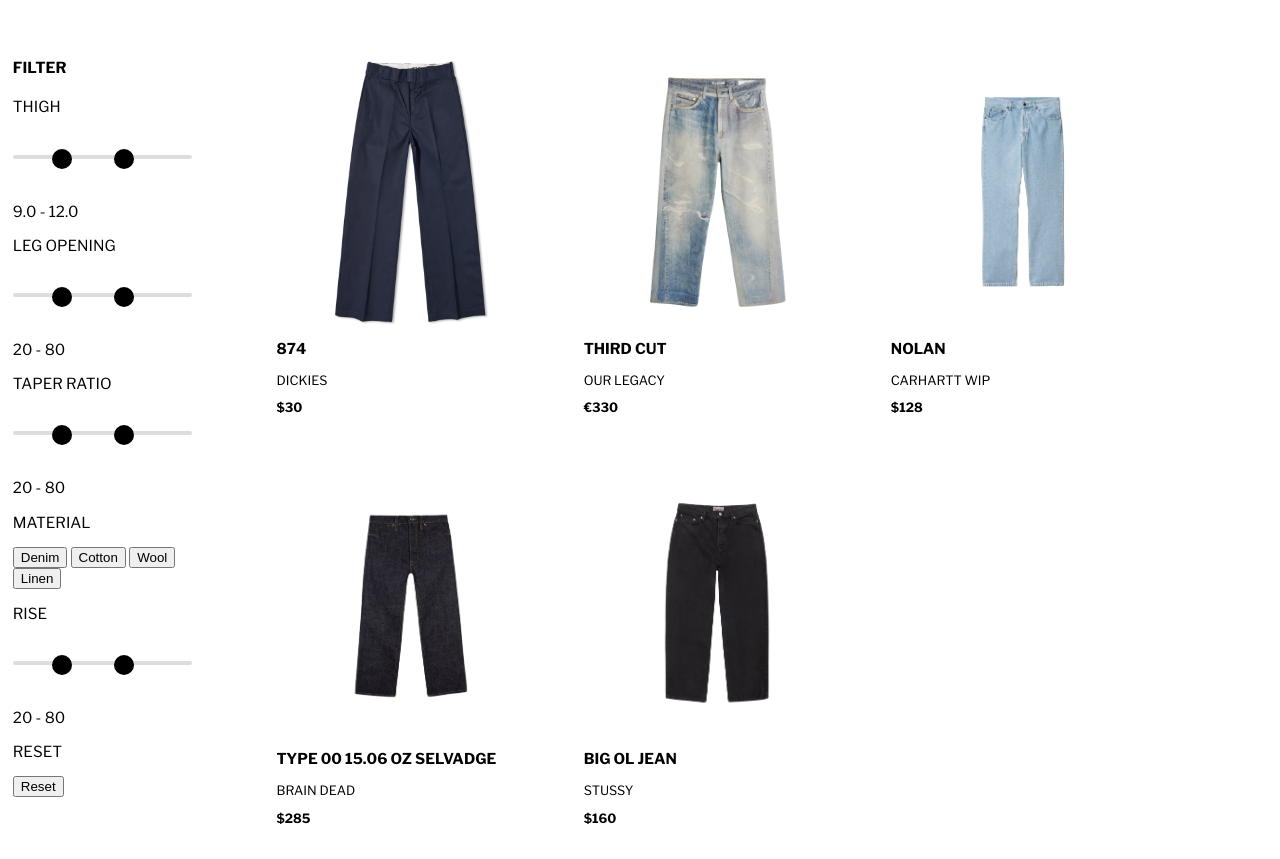
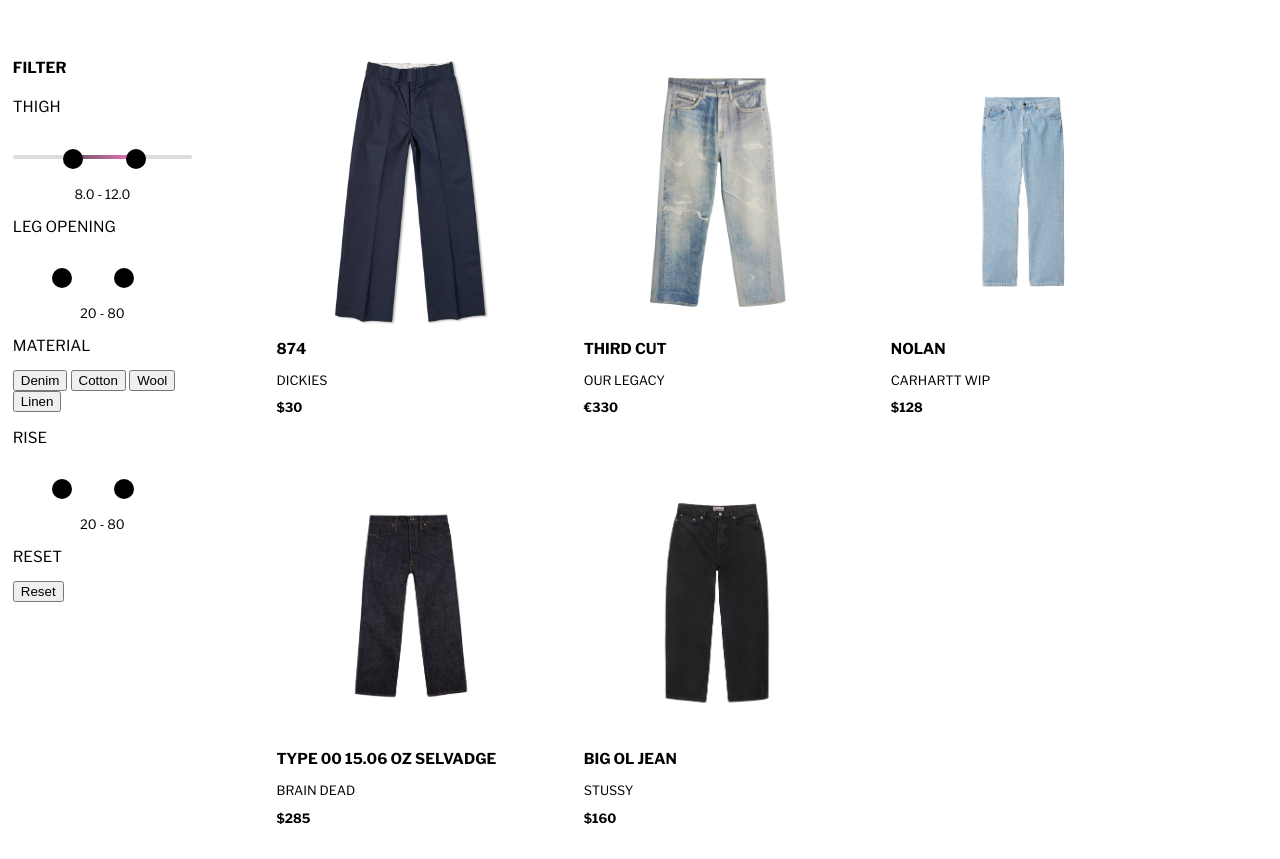
Before and after one commit to colecarter96/PantsIndex, a plain HTML site: page index copy.html in a window 1280 px wide. Shown: the part 74-933 px from the top of the page. Drawn offline with nearby package versions, Linux system fonts and the light colour scheme.

Commit message:
Got the first slider

```diff
--- a/index copy.html
+++ b/index copy.html
@@ -46,27 +46,27 @@
                     <p>THIGH</p>
                     <div class="slider-container">
                         <div class="slider-track"></div>
-                        <input type="range" min="6" max="19" step="0.5" value="9" id="slider-lower">
-                        <input type="range" min="7" max="15" step="0.5" value="12" id="slider-upper">
+                        <input type="range" min="5" max="15" step="0.5" value="8" id="slider-lower">
+                        <input type="range" min="5" max="15" step="0.5" value="12" id="slider-upper">
                     </div>
                     <div class="values">
-                        <span id="value-lower">20</span> - <span id="value-upper">80</span>
+                        <span id="value-lower">8</span> - <span id="value-upper">12</span>
                     </div>
                 </div>
 
                 <div class="buttonGroup">
                     <p>LEG OPENING</p>
                     <div class="slider-container">
-                        <div class="slider-track"></div>
-                        <input type="range" min="6" max="19" step="0.5" value="9" id="slider-lower">
-                        <input type="range" min="7" max="15" step="0.5" value="12" id="slider-upper">
+                        <div class="slider-track-LO"></div>
+                        <input type="range" min="6" max="19" step="0.5" value="9" id="slider-lower-LO">
+                        <input type="range" min="7" max="15" step="0.5" value="12" id="slider-upper-LO">
                     </div>
                     <div class="values">
-                        <span id="value-lower">20</span> - <span id="value-upper">80</span>
+                        <span id="value-lower-LO">20</span> - <span id="value-upper-LO">80</span>
                     </div>
                 </div>
 
-                <div class="buttonGroup">
+                <!-- <div class="buttonGroup">
                     <p>TAPER RATIO</p>
                     <div class="slider-container">
                         <div class="slider-track"></div>
@@ -76,7 +76,7 @@
                     <div class="values">
                         <span id="value-lower">20</span> - <span id="value-upper">80</span>
                     </div>
-                </div>
+                </div> -->
 
                 <div class="buttonGroup">
                     <p>MATERIAL</p>
@@ -89,12 +89,12 @@
                 <div class="buttonGroup">
                     <p>RISE</p>
                     <div class="slider-container">
-                        <div class="slider-track"></div>
-                        <input type="range" min="6" max="19" step="0.5" value="9" id="slider-lower">
-                        <input type="range" min="7" max="15" step="0.5" value="12" id="slider-upper">
+                        <div class="slider-track-R"></div>
+                        <input type="range" min="6" max="19" step="0.5" value="9" id="slider-lower-R">
+                        <input type="range" min="7" max="15" step="0.5" value="12" id="slider-upper-R">
                     </div>
                     <div class="values">
-                        <span id="value-lower">20</span> - <span id="value-upper">80</span>
+                        <span id="value-lower-R">20</span> - <span id="value-upper-R">80</span>
                     </div>
                 </div>
 
--- a/src/Components/javascript/slider.js
+++ b/src/Components/javascript/slider.js
@@ -1,3 +1,66 @@
+// const sliderLower = document.getElementById('slider-lower-TH');
+// const sliderUpper = document.getElementById('slider-upper-TH');
+// const valueLower = document.getElementById('value-lower-TH');
+// const valueUpper = document.getElementById('value-upper-TH');
+
+// function updateValues() {
+//     let lowerValue = parseFloat(sliderLower.value);
+//     let upperValue = parseFloat(sliderUpper.value);
+
+//     if (lowerValue >= upperValue) {
+//         lowerValue = upperValue - 0.5;
+//         sliderLower.value = lowerValue;
+//     }
+
+//     if (upperValue <= lowerValue) {
+//         upperValue = lowerValue + 0.5;
+//         sliderUpper.value = upperValue;
+//     }
+
+//     valueLower.textContent = lowerValue.toFixed(1);
+//     valueUpper.textContent = upperValue.toFixed(1);
+// }
+
+// sliderLower.addEventListener('input', updateValues);
+// sliderUpper.addEventListener('input', updateValues);
+
+// updateValues();
+
+
+// const sliderLower = document.getElementById('slider-lower-TH');
+// const sliderUpper = document.getElementById('slider-upper-TH');
+// const valueLower = document.getElementById('value-lower-TH');
+// const valueUpper = document.getElementById('value-upper-TH');
+
+// function updateValues() {
+//     let lowerValue = parseFloat(sliderLower.value);
+//     let upperValue = parseFloat(sliderUpper.value);
+
+//     if (lowerValue >= upperValue) {
+//         lowerValue = upperValue - 0.5;
+//         sliderLower.value = lowerValue;
+//     }
+
+//     if (upperValue <= lowerValue) {
+//         upperValue = lowerValue + 0.5;
+//         sliderUpper.value = upperValue;
+//     }
+
+//     valueLower.textContent = lowerValue.toFixed(1);
+//     valueUpper.textContent = upperValue.toFixed(1);
+
+//     // Update track background
+//     const percentLower = ((lowerValue - parseFloat(sliderLower.min)) / (parseFloat(sliderLower.max) - parseFloat(sliderLower.min))) * 100;
+//     const percentUpper = ((upperValue - parseFloat(sliderUpper.min)) / (parseFloat(sliderUpper.max) - parseFloat(sliderUpper.min))) * 100;
+
+//     const sliderTrack = document.querySelector('.slider-track');
+//     sliderTrack.style.background = `linear-gradient(to right, #ddd ${percentLower}%, #565657 ${percentLower}%, #ff73c5 ${percentUpper}%, #ddd ${percentUpper}%)`;
+// }
+
+// sliderLower.addEventListener('input', updateValues);
+// sliderUpper.addEventListener('input', updateValues);
+
+// updateValues(); // Initial call to display initial values
 const sliderLower = document.getElementById('slider-lower');
 const sliderUpper = document.getElementById('slider-upper');
 const valueLower = document.getElementById('value-lower');
@@ -19,9 +82,16 @@ function updateValues() {
 
     valueLower.textContent = lowerValue.toFixed(1);
     valueUpper.textContent = upperValue.toFixed(1);
+
+    // Update track background
+    const percentLower = ((lowerValue - parseFloat(sliderLower.min)) / (parseFloat(sliderLower.max) - parseFloat(sliderLower.min))) * 100;
+    const percentUpper = ((upperValue - parseFloat(sliderUpper.min)) / (parseFloat(sliderUpper.max) - parseFloat(sliderUpper.min))) * 100;
+
+    const sliderTrack = document.querySelector('.slider-track');
+    sliderTrack.style.background = `linear-gradient(to right, #ddd ${percentLower}%, #565657 ${percentLower}%, #ff73c5 ${percentUpper}%, #ddd ${percentUpper}%)`;
 }
 
 sliderLower.addEventListener('input', updateValues);
 sliderUpper.addEventListener('input', updateValues);
 
-updateValues();
+updateValues(); // Initial call to display initial values
--- a/src/css/slider.css
+++ b/src/css/slider.css
@@ -1,12 +1,4 @@
-/* body {
-    display: flex;
-    flex-direction: column;
-    align-items: center;
-    justify-content: center;
-    height: 100vh;
-    margin: 0;
-} */
-
+/* Styles for the slider */
 .slider-container {
     position: relative;
     width: 100%;
@@ -43,9 +35,9 @@ input[type="range"]::-webkit-slider-thumb {
     height: 2vw; /* Relative height */
     max-width: 20px; /* Max width */
     max-height: 20px; /* Max height */
-    min-height: 10px;
-    min-width: 10px;
-    background: #000000;
+    min-width: 10px; /* Min width */
+    min-height: 10px; /* Min height */
+    background: #000000; /* Thumb color */
     border-radius: 50%;
     cursor: pointer;
     -webkit-appearance: none;
@@ -56,20 +48,30 @@ input[type="range"]::-moz-range-thumb {
     pointer-events: all;
     width: 2vw; /* Relative width */
     height: 2vw; /* Relative height */
-    background: #007bff;
+    max-width: 20px; /* Max width */
+    max-height: 20px; /* Max height */
+    min-width: 10px; /* Min width */
+    min-height: 10px; /* Min height */
+    background: #000000; /* Thumb color */
     border-radius: 50%;
     cursor: pointer;
 }
 
 input[type="range"]::-ms-thumb {
     pointer-events: all;
-    width: 20px;
-    height: 20px;
-    background: #007bff;
+    width: 2vw; /* Relative width */
+    height: 2vw; /* Relative height */
+    max-width: 20px; /* Max width */
+    max-height: 20px; /* Max height */
+    min-width: 10px; /* Min width */
+    min-height: 10px; /* Min height */
+    background: #000000; /* Thumb color */
     border-radius: 50%;
     cursor: pointer;
 }
 
 .values {
-    margin-top: 20px;
+    margin-top: 5px;
+    font-size: 85%;
+    text-align: center;
 }
```
